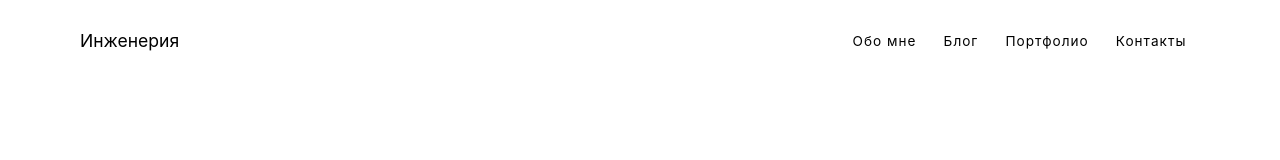
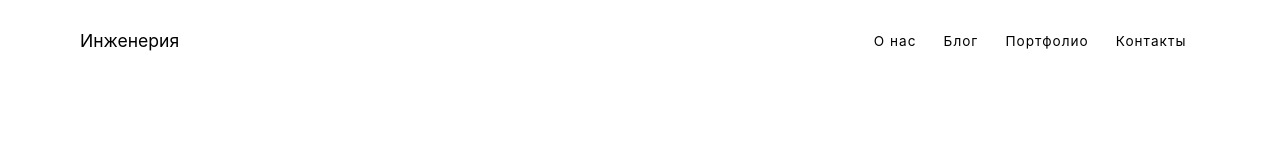
Before and after one commit to Dimatresko/Svelte-test, a SvelteKit app: page / in a window 1280 px wide. Shown: the top 160 px of the page. Built offline with nearby package versions, Linux system fonts and the light colour scheme.

Commit message:
test 10001

```diff
--- a/src/routes/+layout.svelte
+++ b/src/routes/+layout.svelte
@@ -27,7 +27,7 @@
   <script>
     const nav = [
     {
-      title: 'Обо мне',
+      title: 'О нас',
       href: '/about',
       isShow: true,
     },
```
